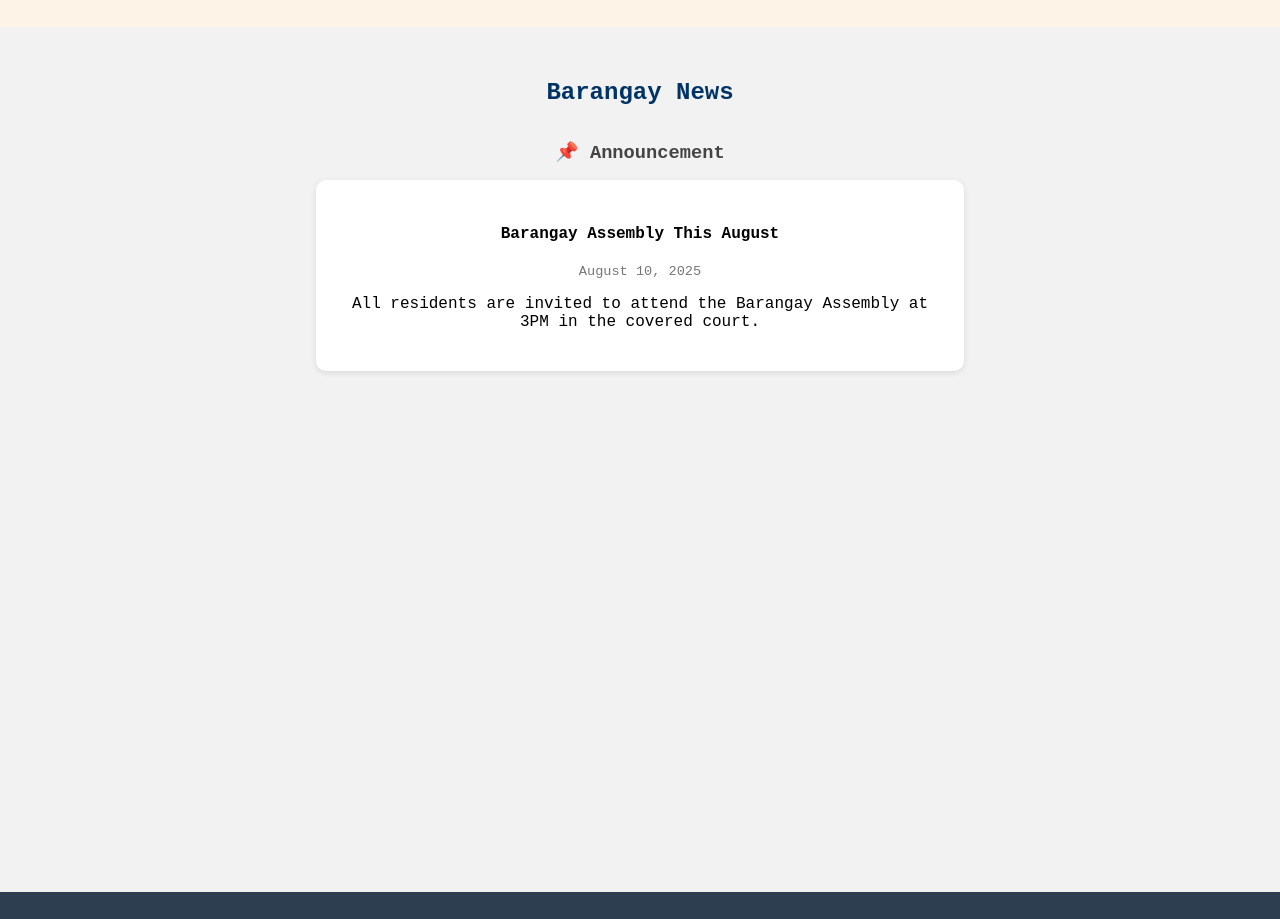
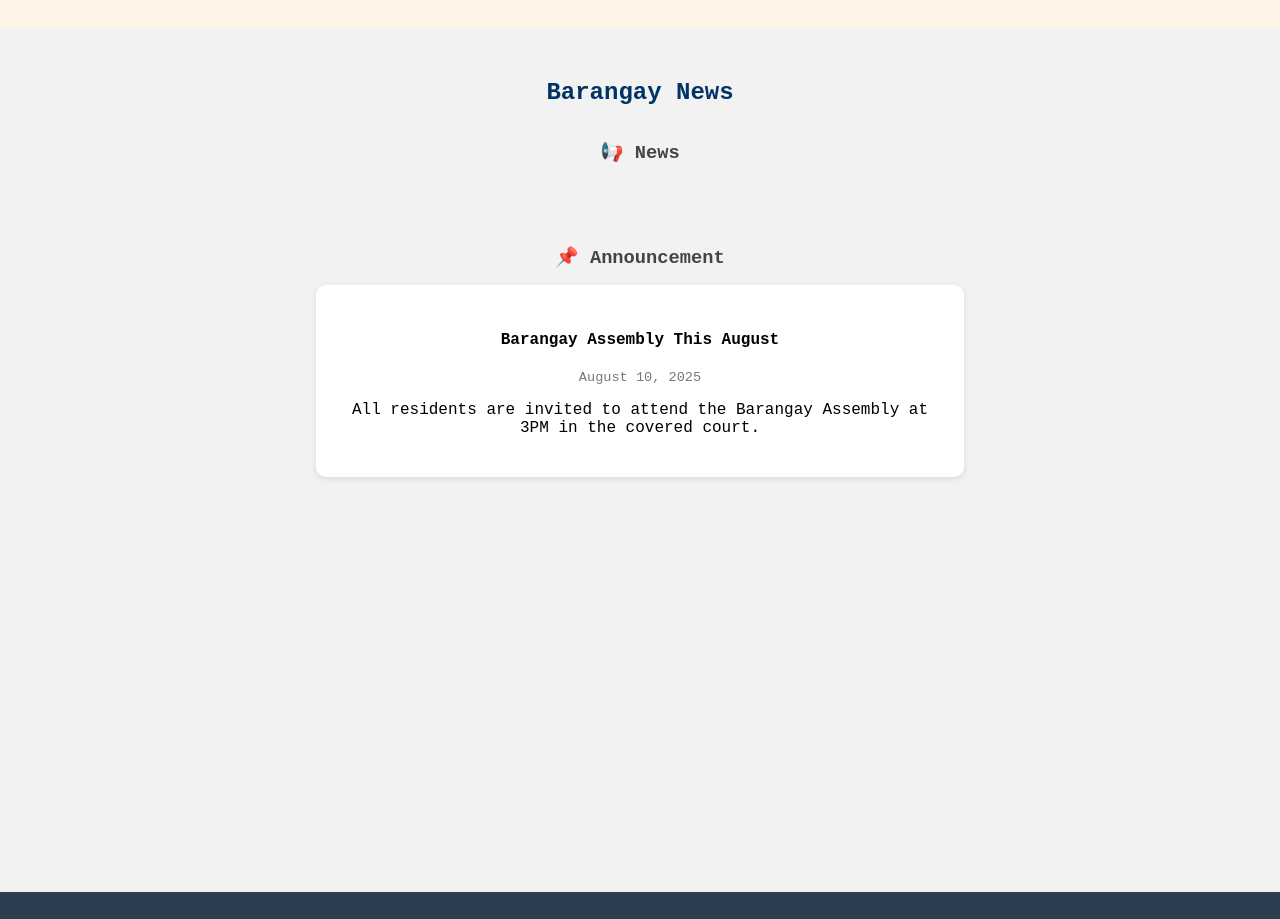
Before and after one commit to BrgyMabayuan/barangay-mabayuan-info-system, a Vue app: page /news in a window 1280 px wide. Shown: the part 4660-5579 px from the top of the page. Built offline with nearby package versions, Linux system fonts and the light colour scheme.

Commit message:
Update News.vue

```diff
--- a/src/components/News.vue
+++ b/src/components/News.vue
@@ -4,7 +4,7 @@
 
       <div class="sections-container">
         <!-- News Section -->
-        <!-- <div class="news-section">
+        <div class="news-section">
           <h3>📢 News</h3>
           <div class="card-container">
             <div class="news-card" v-for="(item, index) in newsList" :key="index">
@@ -15,8 +15,8 @@
                 <p>{{ item.content }}</p>
               </div>
             </div>
-          </div> -->
-        <!-- </div> -->
+          </div>
+        </div>
 
         <!-- Announcement Section -->
         <div class="announcements-section">
```
